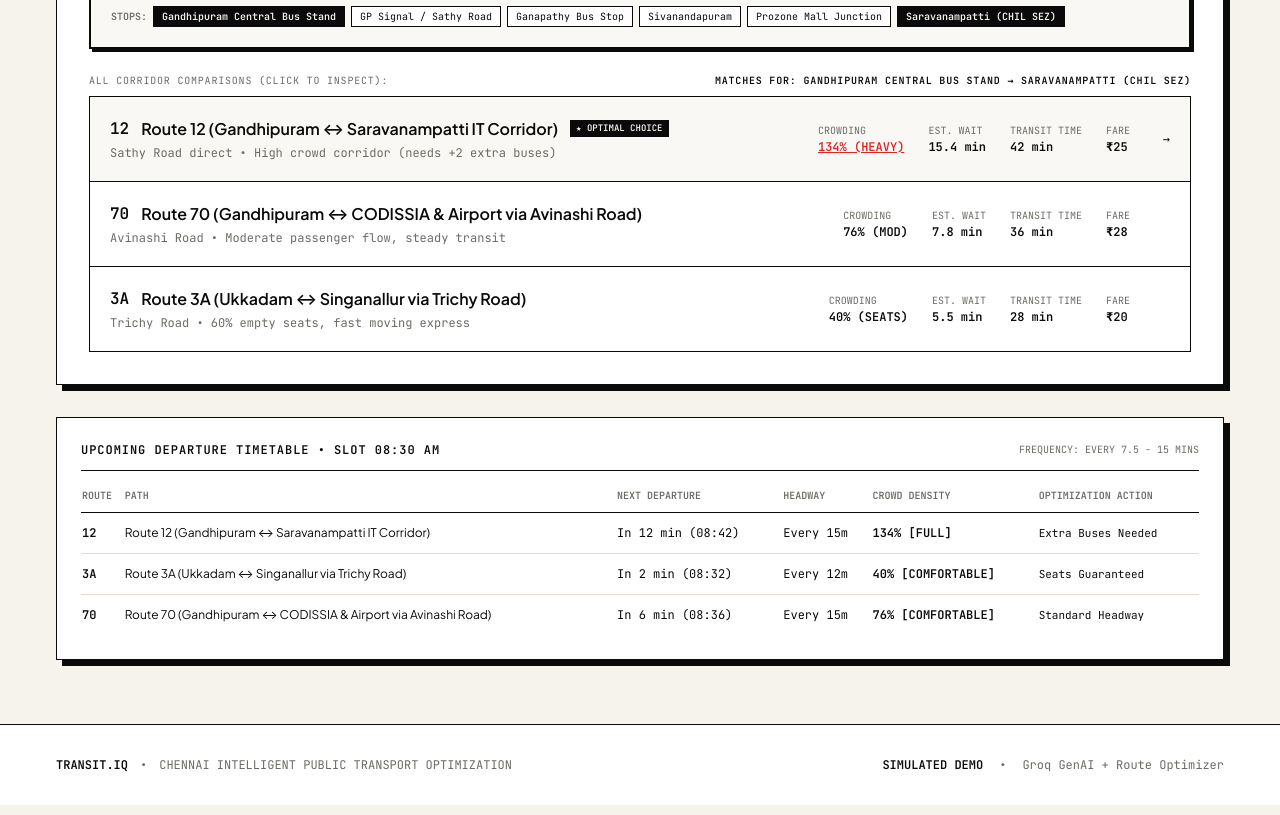
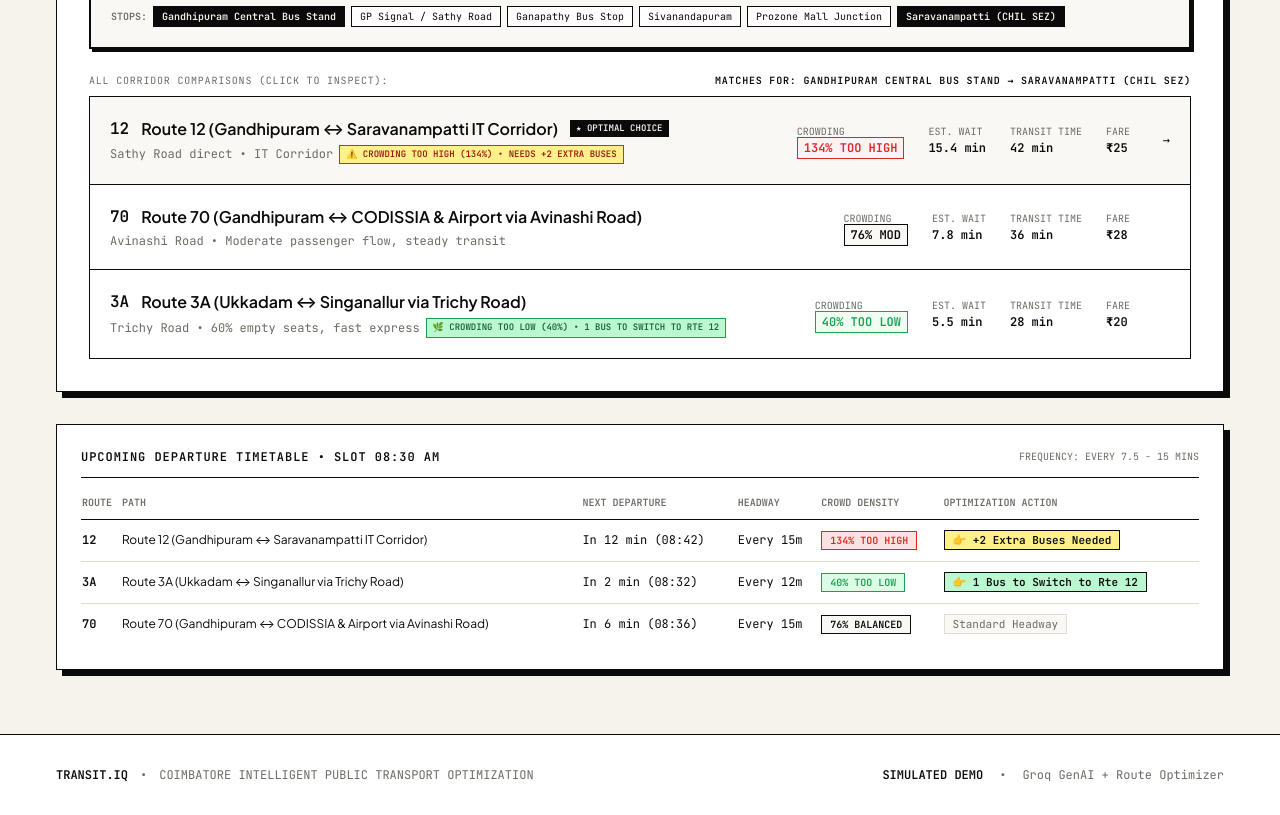
Before and after one commit to sarmikajayakumar/Transit--IQ, a React (Vite) app: page / in a window 1280 px wide. Shown: the part 2040-2855 px from the top of the page. Built offline with nearby package versions, Linux system fonts and the light colour scheme; no server answers.

Commit message:
feat: highlight crowding too high/low and extra buses needed / buses to switch

```diff
--- a/src/App.jsx
+++ b/src/App.jsx
@@ -138,7 +138,7 @@ function DashboardContent() {
           <div className="flex items-center gap-2 sm:gap-3 flex-wrap justify-center sm:justify-start">
             <span className="font-bold text-[#0A0A0A]">TRANSIT.IQ</span>
             <span>•</span>
-            <span className="uppercase">Chennai Intelligent Public Transport Optimization</span>
+            <span className="uppercase">Coimbatore Intelligent Public Transport Optimization</span>
           </div>
           <div className="flex items-center gap-3 sm:gap-4">
             <span className="text-[#0A0A0A] font-bold">SIMULATED DEMO</span>
--- a/src/components/OperatorDashboard.jsx
+++ b/src/components/OperatorDashboard.jsx
@@ -66,29 +66,63 @@ export default function OperatorDashboard() {
           </div>
         </div>
 
+        {/* High-Visibility Highlight Strip */}
+        <div className="grid grid-cols-1 sm:grid-cols-2 gap-3 p-3 bg-[#FAF8F5] border-2 border-[#0A0A0A] shadow-[2px_2px_0px_#0A0A0A] mb-5">
+          <div className="flex items-center gap-2 p-2 bg-[#FEF2F2] border-2 border-[#DC2626]">
+            <span className="px-2 py-0.5 bg-[#DC2626] text-white font-mono text-[10px] font-black uppercase tracking-wider">
+              🚨 CROWDING TOO HIGH
+            </span>
+            <span className="font-mono text-xs font-bold text-[#991B1B]">
+              Route 12 (134%) ➔ <span className="bg-[#FEF08A] px-1.5 py-0.5 text-[#0A0A0A] border border-[#0A0A0A] font-black">+2 EXTRA BUSES NEEDED</span>
+            </span>
+          </div>
+          <div className="flex items-center gap-2 p-2 bg-[#F0FDF4] border-2 border-[#16A34A]">
+            <span className="px-2 py-0.5 bg-[#16A34A] text-white font-mono text-[10px] font-black uppercase tracking-wider">
+              📉 CROWDING TOO LOW
+            </span>
+            <span className="font-mono text-xs font-bold text-[#166534]">
+              Route 3A (40%) ➔ <span className="bg-[#BBF7D0] px-1.5 py-0.5 text-[#0A0A0A] border border-[#0A0A0A] font-black">1 BUS TO SWITCH TO ROUTE 12</span>
+            </span>
+          </div>
+        </div>
+
         {/* 2 Dedicated Side-by-Side Live Analytical Alert Cards */}
         <div className="grid grid-cols-1 md:grid-cols-2 gap-4 sm:gap-6 mb-6">
 
           {/* Card A: OVERCROWDED ROUTE ANALYSIS & DIRECTIVE */}
-          <div className="border-2 border-[#0A0A0A] bg-[#FAF8F5] p-4 sm:p-5 relative shadow-[3px_3px_0px_#0A0A0A]">
-            <div className="flex items-center justify-between mb-2">
-              <span className="font-mono text-[10px] sm:text-[11px] font-black uppercase tracking-wider px-2 py-0.5 bg-[#DC2626] text-[#FFFFFF]">
-                🚨 OVERCROWDED CORRIDOR DETECTED
+          <div className="border-2 border-[#DC2626] bg-[#FEF2F2]/60 p-4 sm:p-5 relative shadow-[4px_4px_0px_#DC2626]">
+            {/* Highlight Badge for Crowding Too High */}
+            <div className="flex flex-wrap items-center justify-between gap-2 mb-3">
+              <span className="font-mono text-[10px] sm:text-[11px] font-black uppercase tracking-wider px-2.5 py-1 bg-[#DC2626] text-[#FFFFFF] shadow-[2px_2px_0px_#0A0A0A] flex items-center gap-1.5">
+                <span>🚨 CROWDING STATUS:</span>
+                <span className="underline">TOO HIGH (134% OVERCROWDED)</span>
               </span>
-              <span className="font-mono text-xs font-bold text-[#DC2626]">134% CRITICAL LOAD</span>
+              <span className="font-mono text-xs font-black px-2 py-0.5 bg-[#FEF08A] text-[#991B1B] border border-[#DC2626]">
+                CRITICAL OVERLOAD: 480 PAX/HR
+              </span>
             </div>
 
             <h4 className="font-display text-base sm:text-lg font-bold text-[#0A0A0A] mt-1">
               Route 12: Gandhipuram ↔ Saravanampatti IT Park
             </h4>
 
-            <div className="mt-2.5 space-y-2 text-xs font-sans">
-              <div className="p-2.5 bg-[#FFFFFF] border border-[#0A0A0A] font-mono text-[11px]">
-                <span className="font-bold text-[#0A0A0A] block uppercase">REQUIRED ACTION:</span>
-                <span className="text-[#DC2626] font-bold">ADD +2 RELIEF BUSES IMMEDIATELY (DEPLOY TN-38-N-6602 & STANDBY 02)</span>
+            <div className="mt-3 space-y-2.5 text-xs font-sans">
+              {/* HIGHLIGHT: Extra Buses Needed */}
+              <div className="p-3 bg-[#FEF08A] border-2 border-[#0A0A0A] shadow-[3px_3px_0px_#0A0A0A] font-mono">
+                <div className="flex items-center gap-1.5 font-black text-[11px] sm:text-xs uppercase tracking-wider text-[#991B1B]">
+                  <span>⚡ FLEET DEMAND HIGHLIGHT:</span>
+                </div>
+                <div className="text-sm sm:text-base font-black text-[#0A0A0A] mt-0.5">
+                  👉 +2 EXTRA RELIEF BUSES NEEDED IMMEDIATELY
+                </div>
+                <div className="text-[11px] text-[#451A03] font-sans font-medium mt-1">
+                  {isTamil
+                    ? "பயணிகள் நெரிசலைத் தவிர்க்க TN-38-N-6602 மற்றும் ரிசர்வ் பேருந்தை உடனடியாக இயக்க வேண்டும்."
+                    : "Deploy standby units TN-38-N-6602 + Standby Depot unit to cut headway to 7.5 min and drop wait times from 15.4m to 6.2m."}
+                </div>
               </div>
 
-              <div>
+              <div className="p-2.5 bg-[#FFFFFF] border border-[#0A0A0A]">
                 <span className="font-mono text-[10px] uppercase font-bold text-[#6E6B65] block">ANALYSIS & JUSTIFICATION:</span>
                 <p className="text-[#0A0A0A] leading-relaxed mt-0.5">
                   • <b>Passenger Surge:</b> 480 passengers/hour during morning IT rush on Sathy Road against a 280 pax capacity.
@@ -100,30 +134,44 @@ export default function OperatorDashboard() {
           </div>
 
           {/* Card B: UNDERCROWDED ROUTE ANALYSIS & DIRECTIVE */}
-          <div className="border-2 border-[#0A0A0A] bg-[#FAF8F5] p-4 sm:p-5 relative shadow-[3px_3px_0px_#0A0A0A]">
-            <div className="flex items-center justify-between mb-2">
-              <span className="font-mono text-[10px] sm:text-[11px] font-black uppercase tracking-wider px-2 py-0.5 bg-[#16A34A] text-[#FFFFFF]">
-                📉 UNDERCROWDED CORRIDOR DETECTED
+          <div className="border-2 border-[#16A34A] bg-[#F0FDF4]/60 p-4 sm:p-5 relative shadow-[4px_4px_0px_#16A34A]">
+            {/* Highlight Badge for Crowding Too Low */}
+            <div className="flex flex-wrap items-center justify-between gap-2 mb-3">
+              <span className="font-mono text-[10px] sm:text-[11px] font-black uppercase tracking-wider px-2.5 py-1 bg-[#16A34A] text-[#FFFFFF] shadow-[2px_2px_0px_#0A0A0A] flex items-center gap-1.5">
+                <span>📉 CROWDING STATUS:</span>
+                <span className="underline">TOO LOW (40% UNDERCROWDED)</span>
               </span>
-              <span className="font-mono text-xs font-bold text-[#16A34A]">40% LEAN OCCUPANCY</span>
+              <span className="font-mono text-xs font-black px-2 py-0.5 bg-[#BBF7D0] text-[#166534] border border-[#16A34A]">
+                60% SEATS EMPTY (SURPLUS CAPACITY)
+              </span>
             </div>
 
             <h4 className="font-display text-base sm:text-lg font-bold text-[#0A0A0A] mt-1">
               Route 3A: Ukkadam ↔ Singanallur (Trichy Road)
             </h4>
 
-            <div className="mt-2.5 space-y-2 text-xs font-sans">
-              <div className="p-2.5 bg-[#FFFFFF] border border-[#0A0A0A] font-mono text-[11px]">
-                <span className="font-bold text-[#0A0A0A] block uppercase">REQUIRED ACTION:</span>
-                <span className="text-[#16A34A] font-bold">CANCEL 1 BUS DEPARTURE & TRANSFER SURPLUS CAPACITY TO ROUTE 12</span>
+            <div className="mt-3 space-y-2.5 text-xs font-sans">
+              {/* HIGHLIGHT: Less Crowded Buses to Switch */}
+              <div className="p-3 bg-[#BBF7D0] border-2 border-[#0A0A0A] shadow-[3px_3px_0px_#0A0A0A] font-mono">
+                <div className="flex items-center gap-1.5 font-black text-[11px] sm:text-xs uppercase tracking-wider text-[#166534]">
+                  <span>🔄 FLEET REALLOCATION HIGHLIGHT:</span>
+                </div>
+                <div className="text-sm sm:text-base font-black text-[#0A0A0A] mt-0.5">
+                  👉 1 LESS-CROWDED BUS AVAILABLE TO SWITCH TO OVERCROWDED ROUTE
+                </div>
+                <div className="text-[11px] text-[#14532D] font-sans font-medium mt-1">
+                  {isTamil
+                    ? "வழித்தடம் 3A-ல் வீணாக ஓடும் 1 பேருந்தை ரத்து செய்து, அதனை அதிக நெரிசல் உள்ள வழித்தடம் 12-க்கு நேரடியாக மாற்றலாம்."
+                    : "Cancel 1 idle departure on Route 3A and reassign the bus & driver directly to overcrowded Route 12 to eliminate fuel waste while preserving 15-minute headway."}
+                </div>
               </div>
 
-              <div>
+              <div className="p-2.5 bg-[#FFFFFF] border border-[#0A0A0A]">
                 <span className="font-mono text-[10px] uppercase font-bold text-[#6E6B65] block">ANALYSIS & JUSTIFICATION:</span>
                 <p className="text-[#0A0A0A] leading-relaxed mt-0.5">
                   • <b>Under-utilization:</b> Operating at only 40% passenger occupancy with 60% empty seats (wasteful diesel burn).
                   <br />• <b>Service Preservation:</b> Cancelling 1 departure maintains a comfortable 15-minute headway with guaranteed seating.
-                  <br />• <b>Operational Benefit:</b> Frees up 1 driver and 1 vehicle to directly eliminate the crisis bottleneck on Route 12.
+                  <br />• <b>Operational Benefit:</b> Frees up 1 driver and 1 vehicle to directly resolve the crisis bottleneck on Route 12.
                 </p>
               </div>
             </div>
@@ -149,15 +197,37 @@ export default function OperatorDashboard() {
               </thead>
               <tbody className="divide-y divide-[#E2DBD0] text-[11px] sm:text-xs">
                 <tr>
-                  <td className="p-2.5 sm:p-3 font-bold">Overcrowded Route 12 (Saravanampatti)</td>
-                  <td className="p-2.5 sm:p-3 text-[#DC2626] font-bold">134% Load • 4 buses/hr (Needs Extra)</td>
-                  <td className="p-2.5 sm:p-3 font-bold text-[#16A34A]">82% Load • 8 buses/hr (+2 Extra Buses)</td>
+                  <td className="p-2.5 sm:p-3 font-bold">
+                    Route 12 (Gandhipuram ↔ Saravanampatti)
+                    <span className="block text-[10px] font-mono text-[#DC2626]">Corridor: Sathy Road IT Rush</span>
+                  </td>
+                  <td className="p-2.5 sm:p-3">
+                    <span className="px-2 py-1 bg-[#FEF08A] text-[#991B1B] border border-[#DC2626] font-bold block sm:inline">
+                      ⚠️ CROWDING TOO HIGH (134%) • +2 EXTRA BUSES NEEDED
+                    </span>
+                  </td>
+                  <td className="p-2.5 sm:p-3">
+                    <span className="px-2 py-1 bg-[#DCFCE7] text-[#166534] border border-[#16A34A] font-bold block sm:inline">
+                      ✅ +2 EXTRA BUSES DEPLOYED (Crowd Drops to 82%)
+                    </span>
+                  </td>
                   <td className="p-2.5 sm:p-3 font-bold text-[#16A34A]">Wait cut from 15.4m to 6.2m (↓ 60%)</td>
                 </tr>
                 <tr>
-                  <td className="p-2.5 sm:p-3 font-bold">Undercrowded Route 3A (Trichy Road)</td>
-                  <td className="p-2.5 sm:p-3 text-[#6E6B65]">40% Load • 5 buses/hr (Idle Capacity)</td>
-                  <td className="p-2.5 sm:p-3 font-bold text-[#0A0A0A]">52% Load • 4 buses/hr (-1 Bus Cancelled)</td>
+                  <td className="p-2.5 sm:p-3 font-bold">
+                    Route 3A (Ukkadam ↔ Singanallur)
+                    <span className="block text-[10px] font-mono text-[#16A34A]">Corridor: Trichy Road Lean</span>
+                  </td>
+                  <td className="p-2.5 sm:p-3">
+                    <span className="px-2 py-1 bg-[#BBF7D0] text-[#166534] border border-[#16A34A] font-bold block sm:inline">
+                      🌿 CROWDING TOO LOW (40%) • 1 BUS TO SWITCH
+                    </span>
+                  </td>
+                  <td className="p-2.5 sm:p-3">
+                    <span className="px-2 py-1 bg-[#FEF08A] text-[#0A0A0A] border border-[#0A0A0A] font-bold block sm:inline">
+                      🔄 1 BUS SWITCHED TO OVERCROWDED ROUTE 12
+                    </span>
+                  </td>
                   <td className="p-2.5 sm:p-3 font-bold text-[#16A34A]">Zero empty runs • 18L fuel saved/day</td>
                 </tr>
                 <tr>
@@ -198,14 +268,14 @@ export default function OperatorDashboard() {
               <div key={route.id} className="p-4 sm:p-5 space-y-2.5 sm:space-y-3 bg-[#FFFFFF]">
                 <div className="flex items-center justify-between">
                   <span className="text-base font-black text-[#0A0A0A]">{route.code}</span>
-                  <span className={`px-2 py-0.5 text-[9px] sm:text-[10px] font-bold border border-[#0A0A0A] ${
+                  <span className={`px-2 py-0.5 text-[9px] sm:text-[10px] font-black border border-[#0A0A0A] ${
                     isOvercrowded
-                      ? 'bg-[#DC2626] text-[#FFFFFF]'
+                      ? 'bg-[#DC2626] text-[#FFFFFF] shadow-[2px_2px_0px_#0A0A0A]'
                       : isUndercrowded
-                      ? 'bg-[#16A34A] text-[#FFFFFF]'
+                      ? 'bg-[#16A34A] text-[#FFFFFF] shadow-[2px_2px_0px_#0A0A0A]'
                       : 'bg-[#FAF8F5] text-[#0A0A0A]'
                   }`}>
-                    {route.crowdingPercent}% {isOvercrowded ? 'OVERCROWDED' : isUndercrowded ? 'UNDERCROWDED' : 'BALANCED'}
+                    {route.crowdingPercent}% {isOvercrowded ? '🔥 CROWDING TOO HIGH' : isUndercrowded ? '🌿 CROWDING TOO LOW' : 'BALANCED'}
                   </span>
                 </div>
 
@@ -213,20 +283,32 @@ export default function OperatorDashboard() {
                   {isTamil ? route.tamilName : route.name}
                 </div>
 
-                <div className="space-y-1 pt-2 border-t border-[#E2DBD0] text-[10px] sm:text-[11px]">
+                {/* Highlighted Fleet Allocation Action Box */}
+                <div className={`p-2 border border-[#0A0A0A] font-mono text-[10px] sm:text-[11px] ${
+                  route.id === 'route-a'
+                    ? 'bg-[#FEF08A] text-[#0A0A0A]'
+                    : route.id === 'route-b'
+                    ? 'bg-[#BBF7D0] text-[#0A0A0A]'
+                    : 'bg-[#FAF8F5] text-[#0A0A0A]'
+                }`}>
+                  <div className="flex justify-between items-center">
+                    <span className="font-black uppercase text-[9px] sm:text-[10px]">
+                      {route.id === 'route-a' ? '⚡ FLEET DEMAND:' : route.id === 'route-b' ? '🔄 REALLOCATION:' : 'FLEET ALLOCATION:'}
+                    </span>
+                    <span className="font-black text-[10px] sm:text-[11px]">
+                      {route.id === 'route-a'
+                        ? (optimizationApplied ? '8 units (+2 Extra Deployed)' : '👉 +2 EXTRA BUSES NEEDED')
+                        : route.id === 'route-b'
+                        ? (optimizationApplied ? '4 units (1 Switched to Rte 12)' : '👉 1 BUS TO SWITCH TO RTE 12')
+                        : '4 units (Standard)'}
+                    </span>
+                  </div>
+                </div>
+
+                <div className="space-y-1 pt-1 border-t border-[#E2DBD0] text-[10px] sm:text-[11px]">
                   <div className="flex justify-between">
                     <span className="text-[#6E6B65]">DEMAND:</span>
                     <span>{route.demandPerHour} pax/hr</span>
-                  </div>
-                  <div className="flex justify-between">
-                    <span className="text-[#6E6B65]">FLEET ALLOCATION:</span>
-                    <span className="font-bold">
-                      {route.id === 'route-a'
-                        ? (optimizationApplied ? '8 units (+2 Extra Deployed)' : '4 units (Needs Extra Buses)')
-                        : route.id === 'route-b'
-                        ? (optimizationApplied ? '4 units (-1 Cancelled/Moved)' : '5 units (Surplus/Lean)')
-                        : '4 units (Standard)'}
-                    </span>
                   </div>
                   <div className="flex justify-between">
                     <span className="text-[#6E6B65]">AVG WAIT:</span>
--- a/src/components/PassengerView.jsx
+++ b/src/components/PassengerView.jsx
@@ -386,21 +386,39 @@ export default function PassengerView() {
                         </span>
                       )}
                     </div>
-                    <p className="font-mono text-[11px] sm:text-xs text-[#6E6B65]">
-                      {route.id === 'route-a'
-                        ? "Sathy Road direct • High crowd corridor (needs +2 extra buses)"
-                        : route.id === 'route-b'
-                        ? "Trichy Road • 60% empty seats, fast moving express"
-                        : "Avinashi Road • Moderate passenger flow, steady transit"}
-                    </p>
+                    <div className="flex items-center gap-1.5 flex-wrap">
+                      <p className="font-mono text-[11px] sm:text-xs text-[#6E6B65]">
+                        {route.id === 'route-a'
+                          ? "Sathy Road direct • IT Corridor"
+                          : route.id === 'route-b'
+                          ? "Trichy Road • 60% empty seats, fast express"
+                          : "Avinashi Road • Moderate passenger flow, steady transit"}
+                      </p>
+                      {route.id === 'route-a' && (
+                        <span className="px-1.5 py-0.5 bg-[#FEF08A] text-[#991B1B] border border-[#DC2626] font-mono text-[9px] font-black">
+                          ⚠️ CROWDING TOO HIGH (134%) • NEEDS +2 EXTRA BUSES
+                        </span>
+                      )}
+                      {route.id === 'route-b' && (
+                        <span className="px-1.5 py-0.5 bg-[#BBF7D0] text-[#166534] border border-[#16A34A] font-mono text-[9px] font-black">
+                          🌿 CROWDING TOO LOW (40%) • 1 BUS TO SWITCH TO RTE 12
+                        </span>
+                      )}
+                    </div>
                   </div>
 
                   {/* Right Metrics Strip */}
                   <div className="grid grid-cols-2 sm:grid-cols-4 md:flex items-center gap-2.5 sm:gap-6 font-mono text-[11px] sm:text-xs shrink-0 w-full md:w-auto pt-2.5 md:pt-0 border-t md:border-t-0 border-[#E2DBD0]">
                     <div>
                       <span className="text-[9px] sm:text-[10px] text-[#6E6B65] block uppercase">Crowding</span>
-                      <span className={`font-bold ${isOvercrowded ? 'underline text-[#DC2626]' : isRecommended ? 'text-[#16A34A]' : ''}`}>
-                        {route.crowdingPercent}% {isOvercrowded ? '(HEAVY)' : route.crowdingPercent < 50 ? '(SEATS)' : '(MOD)'}
+                      <span className={`font-mono text-xs font-black px-1.5 py-0.5 border ${
+                        isOvercrowded
+                          ? 'bg-[#FEF2F2] text-[#DC2626] border-[#DC2626]'
+                          : route.crowdingPercent < 50
+                          ? 'bg-[#F0FDF4] text-[#16A34A] border-[#16A34A]'
+                          : 'bg-[#FAF8F5] text-[#0A0A0A] border-[#0A0A0A]'
+                      }`}>
+                        {route.crowdingPercent}% {isOvercrowded ? 'TOO HIGH' : route.crowdingPercent < 50 ? 'TOO LOW' : 'MOD'}
                       </span>
                     </div>
 
@@ -466,11 +484,31 @@ export default function PassengerView() {
                     {r.id === 'route-b' ? 'In 2 min (08:32)' : r.id === 'route-c' ? 'In 6 min (08:36)' : 'In 12 min (08:42)'}
                   </td>
                   <td className="py-2.5 sm:py-3">Every {r.headwayMin}m</td>
-                  <td className="py-2.5 sm:py-3 font-bold">
-                    {r.crowdingPercent}% {r.crowdingPercent > 100 ? '[FULL]' : '[COMFORTABLE]'}
+                  <td className="py-2.5 sm:py-3">
+                    <span className={`px-2 py-0.5 font-mono text-[10px] font-black border ${
+                      r.crowdingPercent > 100
+                        ? 'bg-[#FEE2E2] text-[#DC2626] border-[#DC2626]'
+                        : r.crowdingPercent < 50
+                        ? 'bg-[#DCFCE7] text-[#16A34A] border-[#16A34A]'
+                        : 'bg-[#FAF8F5] text-[#0A0A0A] border-[#0A0A0A]'
+                    }`}>
+                      {r.crowdingPercent}% {r.crowdingPercent > 100 ? 'TOO HIGH' : r.crowdingPercent < 50 ? 'TOO LOW' : 'BALANCED'}
+                    </span>
                   </td>
                   <td className="py-2.5 sm:py-3 font-mono text-[10px] sm:text-[11px]">
-                    {r.id === 'route-a' ? (optimizationApplied ? '+2 Relief Buses Active' : 'Extra Buses Needed') : r.id === 'route-b' ? 'Seats Guaranteed' : 'Standard Headway'}
+                    {r.id === 'route-a' ? (
+                      <span className="px-2 py-0.5 bg-[#FEF08A] text-[#0A0A0A] border border-[#0A0A0A] font-black">
+                        {optimizationApplied ? '✅ +2 Relief Buses Deployed' : '👉 +2 Extra Buses Needed'}
+                      </span>
+                    ) : r.id === 'route-b' ? (
+                      <span className="px-2 py-0.5 bg-[#BBF7D0] text-[#0A0A0A] border border-[#0A0A0A] font-black">
+                        {optimizationApplied ? '✅ 1 Bus Switched to Rte 12' : '👉 1 Bus to Switch to Rte 12'}
+                      </span>
+                    ) : (
+                      <span className="px-2 py-0.5 bg-[#FAF8F5] text-[#6E6B65] border border-[#E2DBD0]">
+                        Standard Headway
+                      </span>
+                    )}
                   </td>
                 </tr>
               ))}
```
